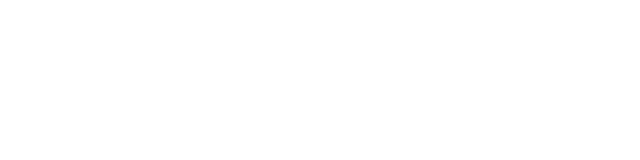
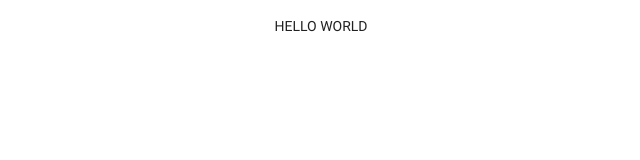
Before and after one commit to usmanwahyuhp/react-materialui, a React (Create React App) app: page / in a window 1280 px wide. Shown: the top 160 px of the page, without its empty margins (319-959 px from the left). Built offline with nearby package versions, Linux system fonts and the light colour scheme.

Commit message:
Button default setup

```diff
--- a/public/index.html
+++ b/public/index.html
@@ -10,6 +10,8 @@
       content="Web site created using create-react-app"
     />
     <link rel="apple-touch-icon" href="%PUBLIC_URL%/logo192.png" />
+    <link rel="preconnect" href="https://fonts.gstatic.com">
+    <link href="https://fonts.googleapis.com/css2?family=Roboto&display=swap" rel="stylesheet">
     <!--
       manifest.json provides metadata used when your web app is installed on a
       user's mobile device or desktop. See https://developers.google.com/web/fundamentals/web-app-manifest/
--- /dev/null
+++ b/src/App.css
@@ -0,0 +1,3 @@
+.App {
+    text-align: center;
+}
--- a/src/App.js
+++ b/src/App.js
@@ -1,5 +1,8 @@
 import React from 'react'
 import { createMuiTheme, ThemeProvider } from '@material-ui/core/styles'
+
+import './App.css'
+import CustomBtn from './components/CustomBtn';
 
 const theme = createMuiTheme({
     palette: {
@@ -30,7 +33,7 @@
     return (
         <div className="App">
             <ThemeProvider theme={theme}>
-
+                <CustomBtn/>
             </ThemeProvider>
         </div>
     )
--- /dev/null
+++ b/src/components/CustomBtn.js
@@ -0,0 +1,10 @@
+import React from 'react'
+import { Button } from '@material-ui/core'
+
+export default function CustomBtn() {
+    return (
+        <div>
+            <Button>Hello World</Button>
+        </div>
+    )
+}
```
